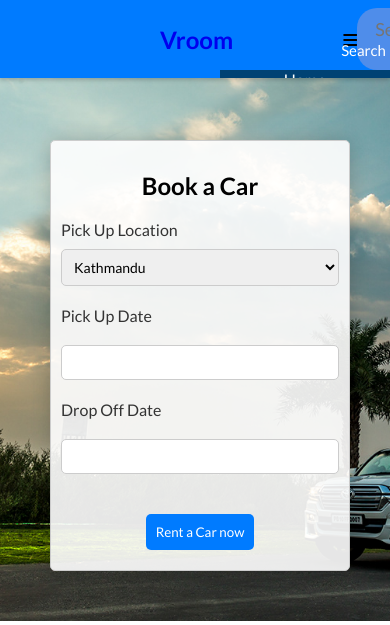
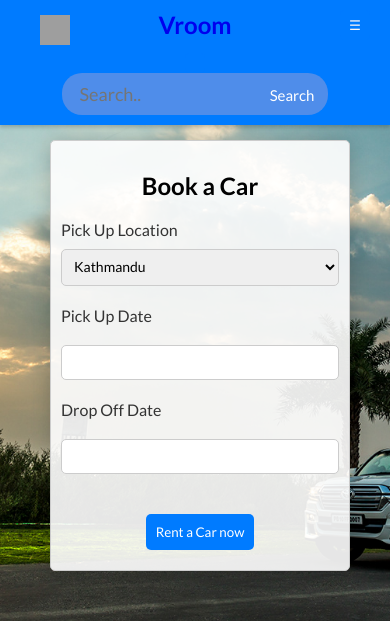
Before and after one commit to sagarnewpane/vroom, a Django app: page / in a window 390 px wide. Shown: the top 625 px of the page. Run offline with Django 5.2, Linux system fonts and the light colour scheme; a user stored in the database is signed in; data comes from the database, SQL or seed files in the repository; some libraries are stand-ins or nearby versions; grey boxes are pictures that could not be loaded.

Commit message:
stylised the nav-bar

```diff
--- a/templates/base.html
+++ b/templates/base.html
@@ -18,16 +18,20 @@
 
   <!-- Navigation Bar -->
   <nav class="navbar">
-  <div class="logo"><a href="{% url 'home' %}" class="logo" style="text-decoration: none; display: inline-block;">Vroom</a></div>
-  <div class="menu-icon">
-    <i class="fa-solid fa-bars" onclick="toggleMenu()"></i>
+    <div class="logo"><a href="{% url 'home' %}" class="logo"
+        style="text-decoration: none; display: inline-block;">Vroom</a>
     </div>
-  <div class="navbar-links">
-    <a href="{% url 'home'%}">Home</a>
-    <a href="{%url 'available_cars'%}">Cars</a>
-    <a href="{%url 'about'%}">About</a>
-    <a href="{% url 'contact' %}">Contact</a>
+    <div class="navbar-links" id="navbarLinks">
+      <a href="{%url 'home'%}" class="nav-link">Home</a>
+      <a href="{%url 'available_cars'%}" class="nav-link">Cars</a>
+      <a href="{%url 'about'%}" class="nav-link">About</a>
+      <a href="{% url 'contact' %}" class="nav-link">Contact</a>
     </div>
+
+    <button class="navbar-toggler" id="navbarToggler">
+      <span>&#9776;</span>
+    </button>
+
     <div class="search">
       <form method="GET" action="{% url 'search' %}">
         <input type="text" placeholder="Search.." name="q" value="{{ query }}" class="search-placeholder">
@@ -49,11 +53,6 @@
     <a href="{% url 'login' %}" class="login-button">Login</a>
     {% endif %}
   </nav>
-
-
-<script src="https://kit.fontawesome.com/f8e1a90484.js" crossorigin="anonymous">
-</script>
-
 
 
 
--- a/vroom/static/nav.css
+++ b/vroom/static/nav.css
@@ -127,30 +127,85 @@
   display: none;
 }
 
+#navbarToggler {
+  display: none;
+  color: #faf3f3;
+}
 
-@media (max-width: 430px) {
-  .navbar .navbar-links {
-    position: absolute;
-    top: 70px;
-    left: 0;
-    right: 0;
+
+@media screen and (max-width: 430px) {
+  .navbar {
     flex-direction: column;
+    align-items: center;
+    padding: 10px;
+  }
+
+
+  .navbar .user-dropdown .dropbtn img {
+    position: fixed;
+    left: 40px;
+    top: 15px;
+  }
+
+  .navbar .logo,
+  .navbar .user-dropdown {
+    order: -1;
+    width: 100%;
     text-align: center;
-    background: #004274;
-    gap: 0;
-    overflow: hidden;
+  }
+
+  .navbar .user-dropdown{
+    margin: 0;
+  }
+
+  .navbar{
+    order: 0;
+    width: 100%;
+  }
+
+  .navbar .logo{
+    padding: 0px;
+    margin-bottom: 4px;
   }
 
   .navbar .navbar-links {
-    padding: 20px;
-    padding-top: 0;
+    order: 1;
+    width: 100%;
+    display: flex;
+    flex-direction: column;
+    margin-left: 0;
   }
 
-  .navbar .menu-icon {
-    display: block;
+  .navbar .navbar-links a {
+    width: 100%;
+    padding: 10px 0;
+    text-align: center;
   }
 
-  #navbar-links {
-    transition: all 0.5s;
+  #navbarToggler {
+    display: block;
+    width: 30px;
+    height: 30px;
+    position: fixed;
+    top: 10px;
+    right: 20px;
+    margin-top: 0;
+    padding: 0;
+  }
+
+  #navbarToggler img{
+    width: 30px;
+    height: 30px;
+  }
+
+  .navbar .login-button {
+    position: fixed;
+    left: 15px;
+    top: 5px;
+  }
+
+  .navbar-links{
+    display: none;
+    margin-top: 20px;
   }
 }
```
Also changed, not shown: booking/static/nav.css (+150 -27 lines), vroom/static/nav.js (+25 -7 lines). Lines whose indentation alone changed are shown as unchanged.
